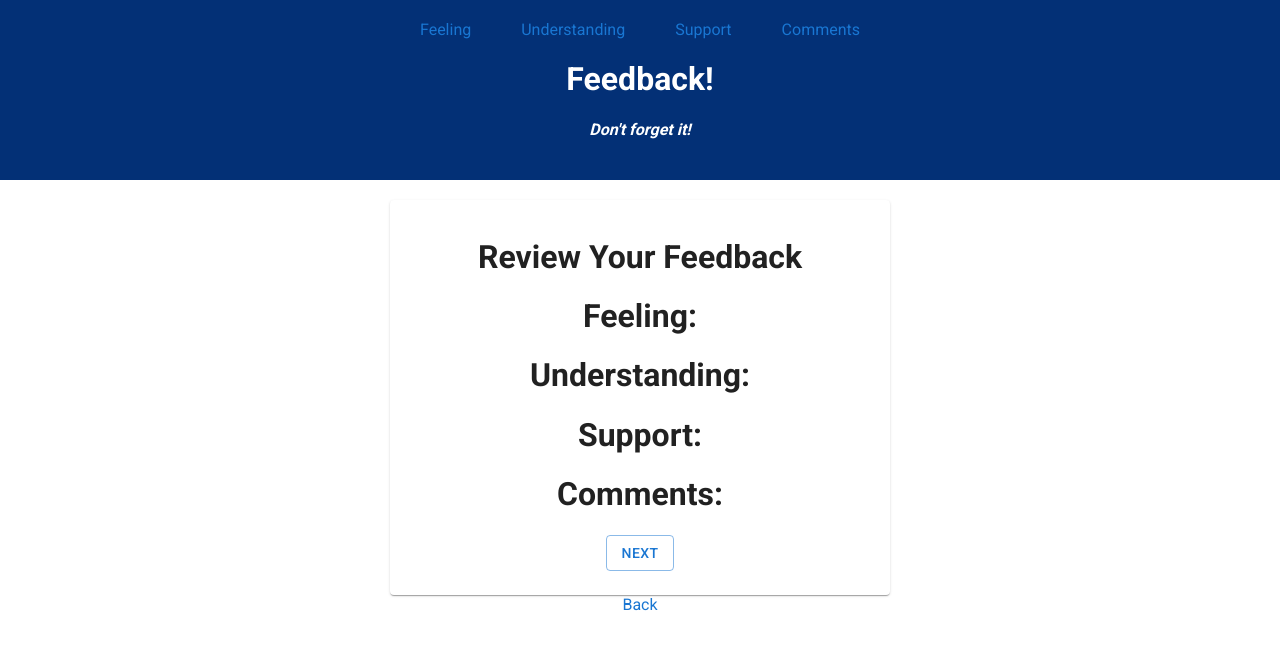
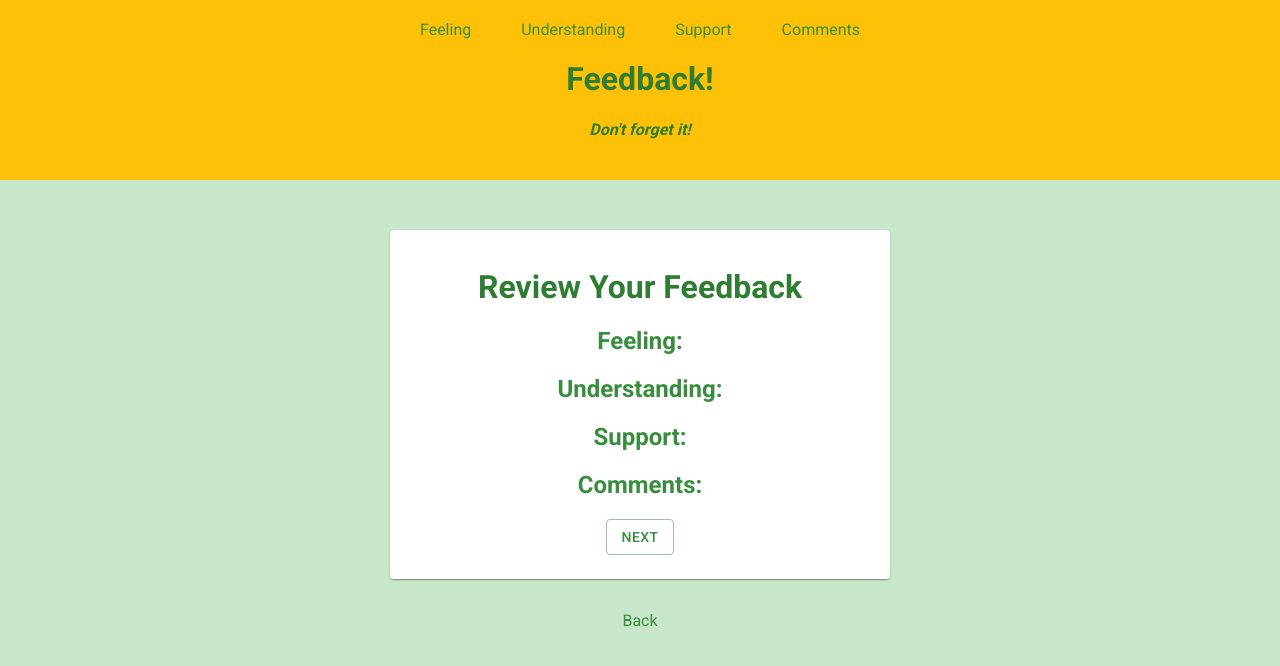
Before and after one commit to peterhagenson/weekend-redux-feedback-loop, a React (Create React App) app: page /#/review in a window 1280 px wide. Shown: the top 666 px of the page. Built offline with nearby package versions, Linux system fonts and the light colour scheme.

Commit message:
styling complete

```diff
--- a/src/components/App/App.css
+++ b/src/components/App/App.css
@@ -2,13 +2,18 @@ body {
   font-family: "Roboto";
 }
 
+:root {
+  background-color: #c8e6c9
+}
 
 .App {
   text-align: center;
+
 }
 
 .App-header {
-  background-color: #033076;
+  /* background-color: #033076; */
+  background-color: #ffc107;
   min-height: 70px;
   padding: 20px;
   color: white;
@@ -29,8 +34,20 @@ h4 {
 
 .card {
   margin: auto;
+  margin-top: 50px;
 }
 
 .navLink {
   padding: 25px;
 }
+
+h1, h3, h4 {
+  color: #2e7d32}
+
+Button {
+  margin-left: 15px;
+}
+
+h2 {
+  color: #388e3c
+}
--- a/src/components/App/App.jsx
+++ b/src/components/App/App.jsx
@@ -15,7 +15,33 @@ import '@fontsource/roboto/500.css';
 import '@fontsource/roboto/700.css';
 import "@fontsource/roboto";
 import Typography from "@mui/material"
+import { createTheme, ThemeProvider } from '@mui/material/styles';
+import { black, silver } from '@mui/material/colors';
+import { useTheme } from '@mui/material/styles';
 
+const theme = createTheme({
+  palette: {
+    primary: {
+      main: '#388e3c',
+
+    },
+    secondary: {
+      main: '#ffc107',
+    },
+  },
+});
+
+
+// const theme = createTheme({
+//   palette: {
+//     primary: {
+//       main: black[500]
+//     },
+//     secondary: {
+//       main: green[500],
+//     },
+//   },
+// });
 
 
 
@@ -23,9 +49,9 @@ import Typography from "@mui/material"
 function App() {
 
 
-
   return (
     <Router>
+      <ThemeProvider theme={theme}>
         <div className='App'>
           <header className='App-header'>
             <Link underline="hover" href="#/" className='navLink'>Feeling</Link>
@@ -56,6 +82,7 @@ function App() {
           </Route>
 
         </div>
+      </ThemeProvider>
     </Router>
   );
 }
--- a/src/components/Comments/Comments.jsx
+++ b/src/components/Comments/Comments.jsx
@@ -40,12 +40,12 @@ function Comments() {
     return (
         <Router>
             <Route path="/comments" exact>
-                <Card sx={{ width: 500 }} className="card">
+                <Card sx={{ width: 500, mb: 4 }} className="card">
                     <CardContent>
                         <form onSubmit={(event) => dispatchComments(event)}>
                             <h3>Any comments you want to leave?</h3>
                             <TextField multiline label="Comments" sx={{ width: 300 }} variant="standard" type="text" size="small" onChange={addComments} />
-                            <Button variant="outlined" type="submit" >Next</Button>
+                            <Button variant="outlined" sx={{ m: 2 }} type="submit" >Next</Button>
                         </form>
                     </CardContent>
                 </Card>
--- a/src/components/Feeling/Feeling.jsx
+++ b/src/components/Feeling/Feeling.jsx
@@ -9,6 +9,20 @@ import TextField from '@mui/material/TextField';
 import Card from '@mui/material/Card';
 import CardContent from '@mui/material/CardContent';
 import Rating from '@mui/material/Rating';
+import { createTheme, ThemeProvider } from '@mui/material/styles';
+
+const theme = createTheme({
+    palette: {
+        primary: {
+            main: '#388e3c',
+            spacing: 4,
+
+        },
+        secondary: {
+            main: '#ffc107',
+        },
+    },
+});
 
 // create onclicks that add to state variable, dispatch variable to reducer
 
@@ -56,7 +70,8 @@ function Feeling() {
         <Router>
 
             <Route path='/' exact>
-                <Card sx={{ width: 300 }} className="card">
+                <ThemeProvider theme={theme}>
+                    <Card sx={{ width: 500 }} variant="outlined" className="card">
                         <CardContent >
                             <form onSubmit={(event) => dispatchFeeling(event)}>
                                 <h3>How are you feeling today?</h3>
@@ -76,11 +91,13 @@ function Feeling() {
                                 />
 
 
-                            <Button variant="outlined" type="submit" >Next</Button>
+                                <Button sx={{ m: 2 }} variant="outlined" type="submit" >Next</Button>
+
 
                             </form>
                         </CardContent>
                     </Card >
+                </ThemeProvider>
             </Route>
 
         </Router >
--- a/src/components/Review/Review.jsx
+++ b/src/components/Review/Review.jsx
@@ -43,13 +43,13 @@ function Review() {
     return (
         <Router>
             <Route path="/review" exact>
-                <Card sx={{ width: 500 }} className="card">
+                <Card sx={{ width: 500, mb: 4 }} className="card">
                     <CardContent>
                         <h1>Review Your Feedback</h1>
-                        <h1>Feeling: {surveyResponse.feeling.feeling}</h1>
-                        <h1>Understanding: {surveyResponse.understanding.understanding}</h1>
-                        <h1>Support: {surveyResponse.support.support}</h1>
-                        <h1>Comments: {surveyResponse.comments.comments}</h1>
+                        <h2>Feeling: {surveyResponse.feeling.feeling}</h2>
+                        <h2>Understanding: {surveyResponse.understanding.understanding}</h2>
+                        <h2>Support: {surveyResponse.support.support}</h2>
+                        <h2>Comments: {surveyResponse.comments.comments}</h2>
                         <Button onClick={toServer} variant="outlined" type="submit" >Next</Button>
                     </CardContent>
                 </Card>
--- a/src/components/Support/Support.jsx
+++ b/src/components/Support/Support.jsx
@@ -40,7 +40,7 @@ function Support() {
 
         <Router>
             <Route path="/support" exact>
-                <Card sx={{ width: 300 }} className="card">
+                <Card sx={{ width: 500, mb: 4 }} className="card">
                     <CardContent>
                         <form onSubmit={(event) => dispatchSupport(event)}>
                             <h3>How well are you being supported?</h3>
@@ -52,7 +52,7 @@ function Support() {
                                 // value={feeling}
                                 onChange={addSupport}
                             />
-                            <Button variant="outlined" type="submit" >Next</Button>
+                            <Button variant="outlined" sx={{ m: 2 }} type="submit" >Next</Button>
                         </form>
                     </CardContent>
                 </Card>
--- a/src/components/Understanding/Understanding.jsx
+++ b/src/components/Understanding/Understanding.jsx
@@ -51,7 +51,7 @@ function Understanding() {
 
         <Router>
             <Route path='/understanding' exact>
-                <Card sx={{ width: 300 }} className="card">
+                <Card sx={{ width: 500, mb: 4 }} className="card">
                     <CardContent>
                         <form onSubmit={(event) => dispatchUnderstanding(event)}>
                             <h3>How well are you understanding the content?</h3>
@@ -63,7 +63,7 @@ function Understanding() {
                                 // value={feeling}
                                 onChange={addUnderstanding}
                             />
-                            <Button variant="outlined" type="submit" >Next</Button>
+                            <Button variant="outlined" sx={{ m: 2 }} type="submit" >Next</Button>
                         </form>
                     </CardContent>
                 </Card>
```
Lines whose indentation alone changed are shown as unchanged.
